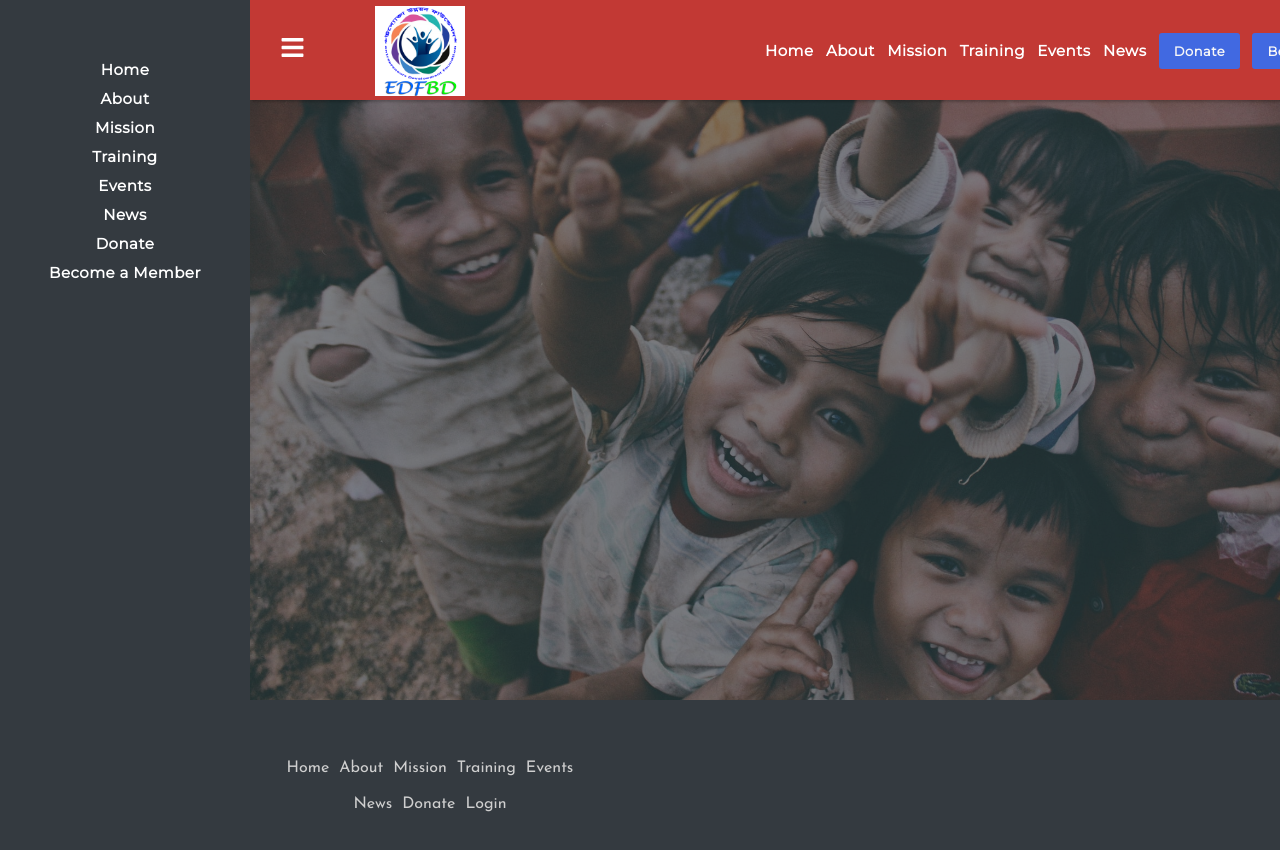
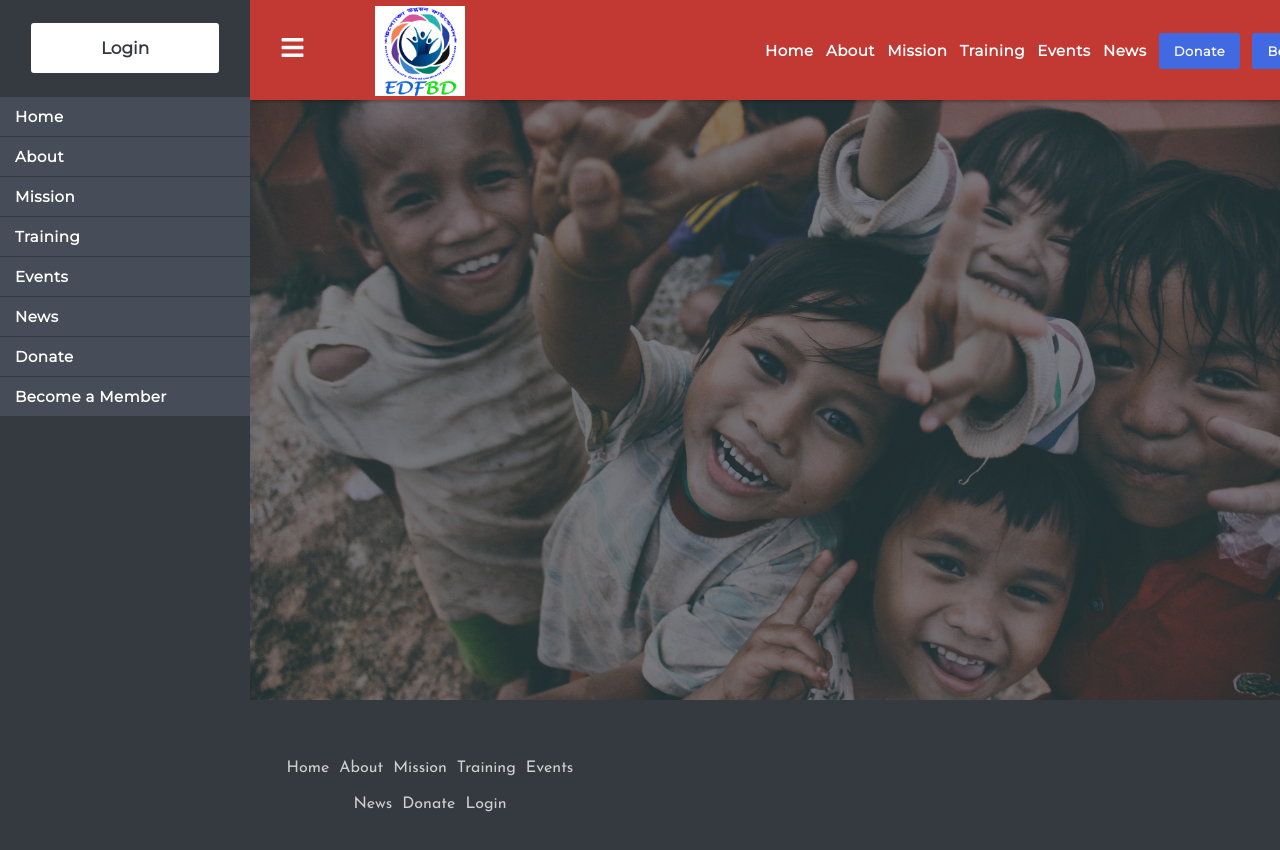
Before and after one commit to porosh2002/EDFBD, a React (Create React App) app in the folder client/: page / in a window 1280 px wide. Both pictures are taken after a click on the element 42 px from the left and 50 px from the top of the page. Shown: the top 850 px of the page. Built offline with nearby package versions, Linux system fonts and the light colour scheme.

Commit message:
navigation complete

```diff
--- a/client/src/App.js
+++ b/client/src/App.js
@@ -15,7 +15,7 @@ const Home = React.lazy(() => import("./Pages/Home"));
   };
    render() {
     const { notification_menu } = this.props;
-    const NavOpenStyleMargin = notification_menu ? { marginLeft: "250px" } : {};
+    const NavOpenStyleMargin = notification_menu ? { marginLeft: "250px",transition:".5s" } : {};
     return (
       <div>
       <header>
--- a/client/src/Styled/Styled.js
+++ b/client/src/Styled/Styled.js
@@ -50,6 +50,12 @@ color:#f7f7f7;
 export const LI = styled.li`
 list-style:none;
 `;
+export const LI2 = styled.li`
+list-style:none;
+background-color:#929cb933;
+padding:10px 15px;
+margin:1px 0px;
+`;
 export const UL = styled.ul`
 display:flex;
 justify-content:space-between;
@@ -59,26 +65,26 @@ margin-right:30px;
 margin-left:300px;
 `;
 // Mobile Menu
-// export const MobileMenu = styled.div`
-// height:100%;
-// width:100vw;
-// position:fixed;
-// top:0;
-// `;
-// export const Content = styled.div`
-// position:absolute;
-// top:50%;
-// left:50%;
-// transform:translate(-50%,-50%);
-// `;
-// export const MenuTimes = styled.div`
-// color:#f7f7f7;
-// right:50px;
-// position:absolute;
-// top:50px;
-// font-size:25px;
-// color:#dfdfdf;
-// `;
+export const MobileMenu = styled.div`
+height:100%;
+width:100vw;
+position:fixed;
+top:0;
+`;
+export const Content = styled.div`
+position:absolute;
+top:50%;
+left:50%;
+transform:translate(-50%,-50%);
+`;
+export const MenuTimes = styled.div`
+color:#f7f7f7;
+right:50px;
+position:absolute;
+top:50px;
+font-size:25px;
+color:#dfdfdf;
+`;
 // Footer
 export const Footer = styled.div`
 padding:50px 30px;
--- a/client/src/components/Navigation/NavDesk.js
+++ b/client/src/components/Navigation/NavDesk.js
@@ -1,9 +1,10 @@
 import { Component } from "react";
 import LogoImage from "../../images/Logo.png";
+import {Link} from 'react-router-dom'
 import { NotificationMenu } from '../../Redux/NotificationMenu/nof_selector'
 import { setNotificationMenu } from "../../Redux/NotificationMenu/actions";
 import { connect } from 'react-redux'
-import { LinkC, LI, UL, Nav, NavDeskHidden } from "../../Styled/Styled";
+import { LinkC, LI, UL, Nav, NavDeskHidden,LI2 } from "../../Styled/Styled";
 import { FaBars} from "react-icons/fa";
 class Navigation extends Component {
   NavCall = () => {
@@ -13,34 +14,41 @@ class Navigation extends Component {
   render() {
     const { notification_menu } = this.props;
     const NavOpenStyle = notification_menu ? {} : { display: "none" };
-    const NavOpenStyleMargin = notification_menu ? { marginLeft: "250px" } : null;
+    const NavOpenStyleMargin = notification_menu ? { marginLeft: "250px",transition:".5s" } : null;
     return (
       <div>
         <NavDeskHidden style={NavOpenStyle} className="NavDeskLinkHam">
-          <LI>
+        <br></br>
+            <br></br>
+          <div style={{textAlign:"center"}}>
+            <Link className='LogInBtn_DeskNav' to='/'>Login</Link>
+          </div>
+            <br></br>
+            <br></br>
+          <LI2>
             <LinkC to="/">Home</LinkC>
-          </LI>
-          <LI>
+          </LI2>
+          <LI2>
             <LinkC to="/about">About</LinkC>
-          </LI>
-          <LI>
+          </LI2>
+          <LI2>
             <LinkC to="#">Mission</LinkC>
-          </LI>
-          <LI>
+          </LI2>
+          <LI2>
             <LinkC to="#">Training</LinkC>
-          </LI>
-          <LI>
+          </LI2>
+          <LI2>
             <LinkC to="#">Events</LinkC>
-          </LI>
-          <LI>
+          </LI2>
+          <LI2>
             <LinkC to="#">News</LinkC>
-          </LI>
-          <LI>
+          </LI2>
+          <LI2>
             <LinkC to="#">Donate</LinkC>
-          </LI>
-          <LI>
+          </LI2>
+          <LI2>
             <LinkC to="#">Become a Member</LinkC>
-          </LI>
+          </LI2>
         </NavDeskHidden>
         <Nav style={NavOpenStyleMargin}>
           <div onClick={this.NavCall} className="HamBurger">
--- a/client/src/components/Navigation/NavMob.js
+++ b/client/src/components/Navigation/NavMob.js
@@ -1,55 +1,21 @@
 import React, { Component } from 'react'
-import { Nav, LinkC,LI,NavDeskHidden } from '../../Styled/Styled';
-import { NotificationMenu } from '../../Redux/NotificationMenu/nof_selector'
-import { setNotificationMenu } from "../../Redux/NotificationMenu/actions";
-import {connect} from 'react-redux'
+import { Nav, LinkCMob, MobileMenu, Content, LinkC, MenuTimes } from '../../Styled/Styled';
 import LogoImage from '../../images/Logo.png';
 import { AiOutlineMenu } from 'react-icons/ai';
-class Navigation extends Component {
+import { FaTimes } from 'react-icons/fa'
+export default class Navigation extends Component {
+    state = {
+        MenuOpen:false
+    }
     MenuAction = () => {
-        const { notification_menu } = this.props;
-        this.props.NotificationMenu(!notification_menu);
+        this.setState({MenuOpen:!this.state.MenuOpen})
     }
     render() {
-        const { notification_menu } = this.props;
-        const NavOpenStyle = notification_menu ? {} : { display: "none" };
-        const NavOpenStyleMargin = notification_menu ? { marginLeft: "250px" } : null;
+        const { MenuOpen } = this.state;
+        const OpenMenuStyle = MenuOpen ? null : ({display:"none"})
         return (
             <div>
-                <NavDeskHidden style={NavOpenStyle} className="NavDeskLinkHam">
-                <br></br>
-                <br></br>
-                <br></br>
-                <br></br>
-                <br></br>
-                <br></br>
-                <br></br>
-          <LI>
-            <LinkC to="/">Home</LinkC>
-          </LI>
-          <LI>
-            <LinkC to="/about">About</LinkC>
-          </LI>
-          <LI>
-            <LinkC to="#">Mission</LinkC>
-          </LI>
-          <LI>
-            <LinkC to="#">Training</LinkC>
-          </LI>
-          <LI>
-            <LinkC to="#">Events</LinkC>
-          </LI>
-          <LI>
-            <LinkC to="#">News</LinkC>
-          </LI>
-          <LI>
-            <LinkC to="#">Donate</LinkC>
-          </LI>
-          <LI>
-            <LinkC to="#">Become a Member</LinkC>
-          </LI>
-        </NavDeskHidden>
-                <Nav style={NavOpenStyleMargin} className='NavMobile'>
+                <Nav style={{justifyContent:"space-around"}} className='NavMobile'>
                     <div onClick={this.MenuAction} className='Bars'>
                         <AiOutlineMenu />
                     </div>
@@ -57,18 +23,22 @@ class Navigation extends Component {
                         <img className="Logo" src={LogoImage} alt='EDFBD'></img>
                     </LinkC>
                 </Nav>
+                <MobileMenu style={OpenMenuStyle} className="MobileMenu">
+                    <MenuTimes onClick={this.MenuAction}>
+                        <FaTimes />
+                    </MenuTimes>
+                    <Content onClick={this.MenuAction}>
+                        <LinkCMob to='/'>Home</LinkCMob>
+                        <LinkCMob to='/about'>About</LinkCMob>
+                        <LinkCMob to='#'>Mission</LinkCMob>
+                        <LinkCMob to='#'>Training</LinkCMob>
+                        <LinkCMob to='#'>Events</LinkCMob>
+                        <LinkCMob to='#'>News</LinkCMob>
+                        <LinkCMob to='#'>Donate</LinkCMob>
+                        <LinkCMob to='#'>Become a Member</LinkCMob>
+                    </Content>
+                </MobileMenu>
             </div>
         )
     }
 }
-const mapDispatchToProps = (dispatch) => {
-    return {
-      NotificationMenu: (status) => dispatch(setNotificationMenu(status)),
-    };
-};
-const mapStateToProps = (state) => {
-    return {
-      notification_menu: NotificationMenu(state),
-    };
-  };
-  export default connect(mapStateToProps, mapDispatchToProps)(Navigation);
--- a/client/src/index.css
+++ b/client/src/index.css
@@ -18,14 +18,23 @@
     display: flex;
     align-items: center;
     margin-right: 30px;
-    color: #444;
+    color: #f7f7f7;
   }
-  /* .MobileMenu {
+  .MobileMenu {
     background: url("./images/black-linen.png");
     background-color: #343a40;
-  } */
+  }
 }
 @media screen and (min-width: 900px) {
+  .LogInBtn_DeskNav{
+    padding:15px 70px;
+    background-color:#fff;
+    font-size: 17px;
+    color: #343a40;
+    border-radius: 3px;
+    font-weight: 600;
+    text-decoration: none;
+  }
   .FocusBtnMenu {
     padding: 10px 15px;
     background-color: royalblue;
@@ -44,8 +53,9 @@
   }
   .NavDeskLinkHam{
     text-align: center;
-    margin-top: 100px;
+    margin-top: 50px;
     padding: 50px 0px;
+    text-align: left;
   }
   .NavDeskTimes{
     margin-left: 100%;
@@ -53,9 +63,6 @@
     color:#f7f7f7;
     font-size: 35px;
     cursor: pointer;
-  }
-  .NavDeskLinkHam li{
-    margin: 10px 0px;
   }
   .Slider_Div {
     background-color: #343a40a1;
```
Also changed, not shown: 1 other file (tests, documents, lock files or other folders).
